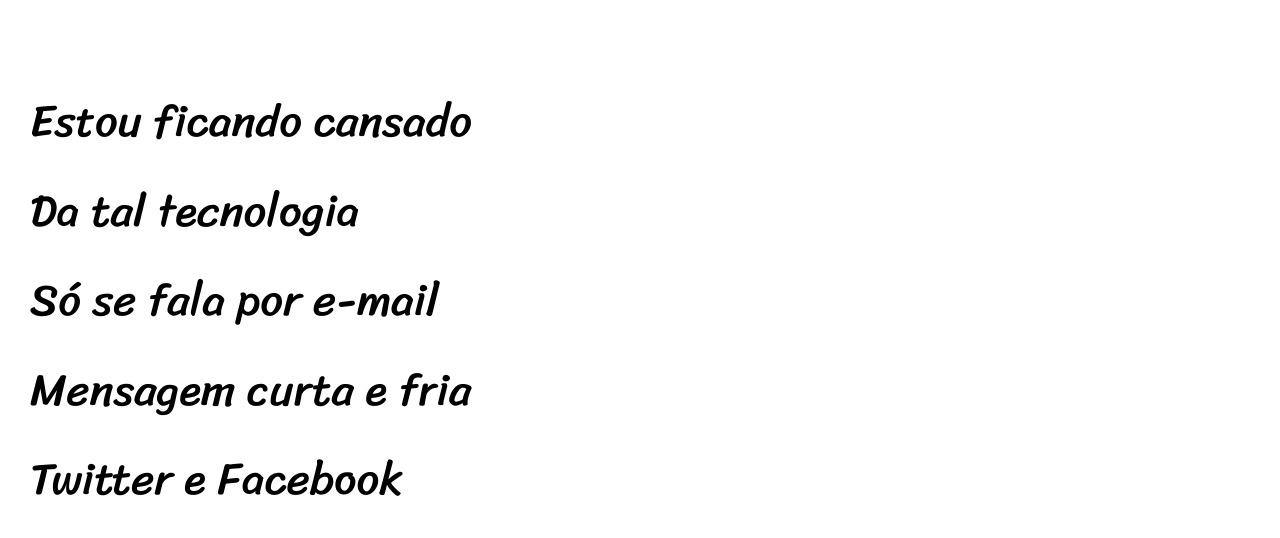
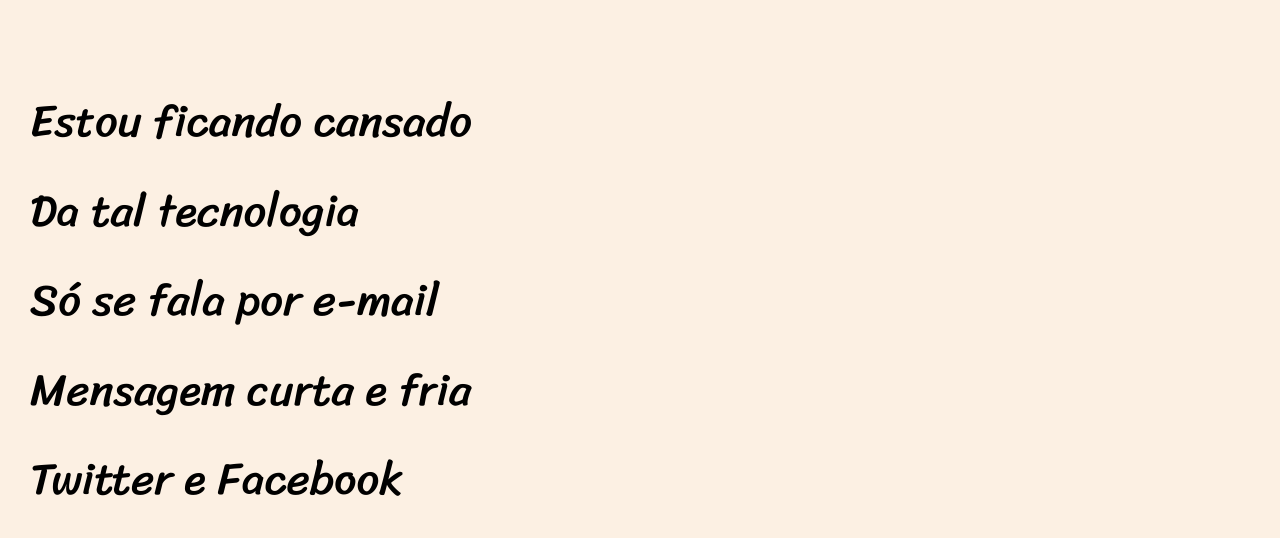
Before and after one commit to BrunoFridrich/projeto-cordel, a plain HTML site: page index.html in a window 1280 px wide. Shown: the part 262-800 px from the top of the page. Drawn offline with Linux system fonts and the light colour scheme.

Commit message:
Update style.css

```diff
--- a/estilo/style.css
+++ b/estilo/style.css
@@ -62,7 +62,7 @@ section > p {
 }
 
 section.normal {
-    background-color: white;
+    background-color: rgb(252, 240, 227);
     color: black;
 }
 
@@ -79,6 +79,7 @@ section.imagem > p {
     padding: 5px;
     background-color: rgba(0, 0, 0, 0.514);
     text-shadow: 1px 1px 0px black;
+    border-radius: 6px;
 }
 
 section#img01 {
```
